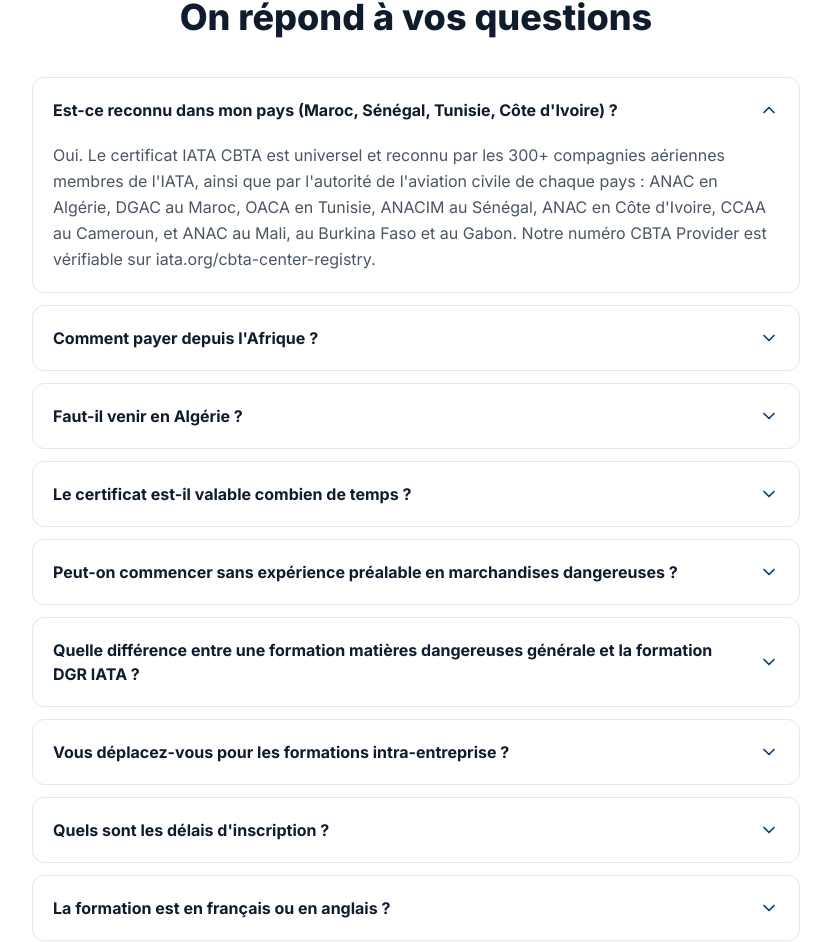
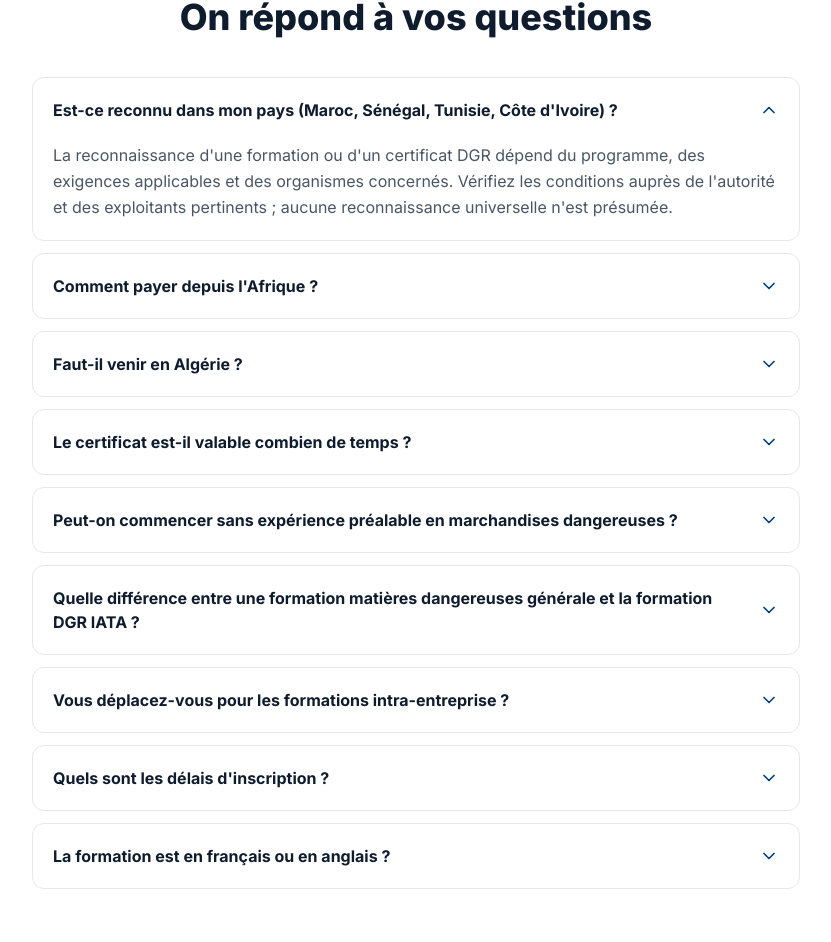
Before and after one commit to relaxsaadi/cbta, a Next.js app: page / in a window 1280 px wide. Shown: the part 7341-8283 px from the top of the page, without its empty margins (224-1055 px from the left). Built offline with nearby package versions, Linux system fonts and the light colour scheme; no server answers.

Commit message:
fix(dgr): remove residual universal-recognition and training claims from public pages

```diff
--- a/components/FAQ.tsx
+++ b/components/FAQ.tsx
@@ -6,7 +6,7 @@ import { ChevronDown } from "lucide-react";
 const ITEMS = [
   {
     q: "Est-ce reconnu dans mon pays (Maroc, Sénégal, Tunisie, Côte d'Ivoire) ?",
-    a: "Oui. Le certificat IATA CBTA est universel et reconnu par les 300+ compagnies aériennes membres de l'IATA, ainsi que par l'autorité de l'aviation civile de chaque pays : ANAC en Algérie, DGAC au Maroc, OACA en Tunisie, ANACIM au Sénégal, ANAC en Côte d'Ivoire, CCAA au Cameroun, et ANAC au Mali, au Burkina Faso et au Gabon. Notre numéro CBTA Provider est vérifiable sur iata.org/cbta-center-registry.",
+    a: "La reconnaissance d'une formation ou d'un certificat DGR dépend du programme, des exigences applicables et des organismes concernés. Vérifiez les conditions auprès de l'autorité et des exploitants pertinents ; aucune reconnaissance universelle n'est présumée.",
   },
   {
     q: "Comment payer depuis l'Afrique ?",
```
